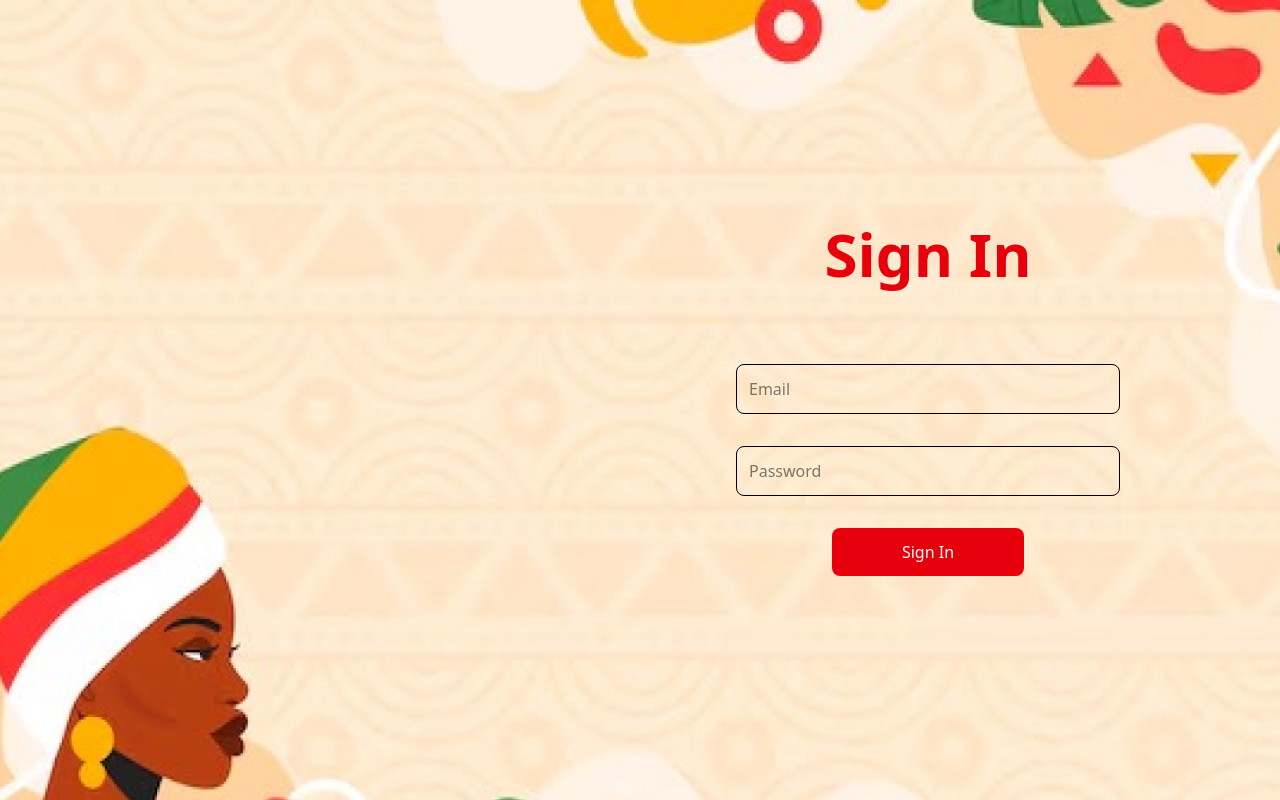
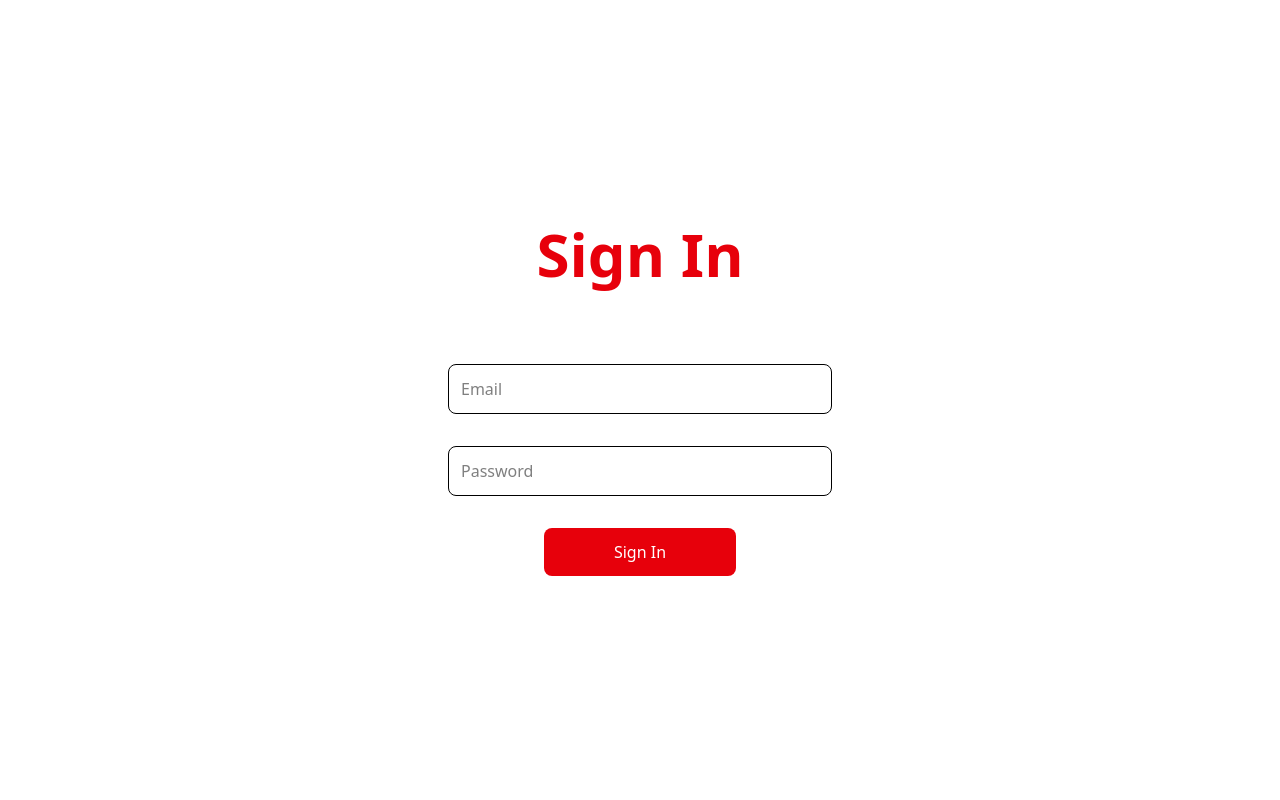
Before and after one commit to SrutiGupta/waltz25-client, a React (Vite) app: page /login in a window 1280 px wide. Built offline with nearby package versions, Linux system fonts and the light colour scheme.

Commit message:
login setup

```diff
--- a/src/pages/Login/Login.jsx
+++ b/src/pages/Login/Login.jsx
@@ -11,16 +11,16 @@ const Login = () => {
 
   return (
     <div
-      className="min-h-screen flex items-center justify-end bg-cover bg-center"
-      style={{ backgroundImage: "url('/bg.png')" }}
+      className="min-h-screen flex items-center justify-center bg-cover bg-center"
+      // style={{ backgroundImage: "url('/bg.png')" }}
     >
-      <div className="w-96 mr-40">
+      <div className="w-96 ">
         <h2 className="text-6xl font-bold text-center mb-20 text-red-600">Sign In</h2>
         <form onSubmit={handleSubmit} className="space-y-8">
           <input
             type="email"
             placeholder="Email"
-            className="w-full p-3 border rounded-lg focus:outline-none focus:ring-2 focus:ring-blue-500"
+            className="w-full p-3 border rounded-lg focus:outline-none focus:ring-2 focus:ring-orange-500"
             value={email}
             onChange={(e) => setEmail(e.target.value)}
             required
@@ -28,14 +28,14 @@ const Login = () => {
           <input
             type="password"
             placeholder="Password"
-            className="w-full p-3 border rounded-lg focus:outline-none focus:ring-2 focus:ring-blue-500"
+            className="w-full p-3 border rounded-lg focus:outline-none focus:ring-2 focus:ring-orange-500"
             value={password}
             onChange={(e) => setPassword(e.target.value)}
             required
           />
           <button
             type="submit"
-            className="w-1/2 ml-24 bg-red-600  text-white p-3 rounded-lg hover:bg-blue-700 transition"
+            className="w-1/2 ml-24 bg-red-600  text-white p-3 rounded-lg hover:bg-red-900 transition"
           >
             Sign In
           </button>
```
